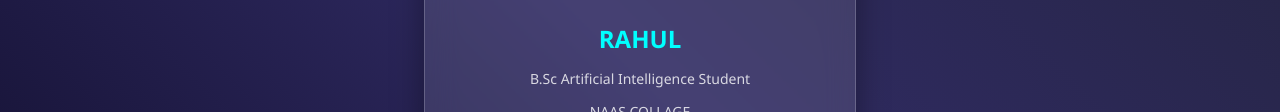
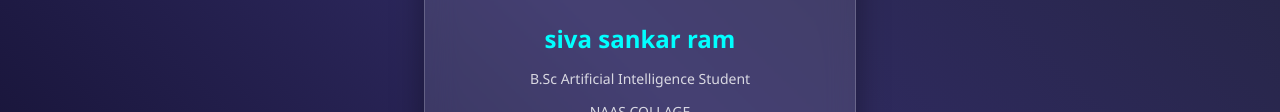
Before and after one commit to sivasankarram25ai33-max/ram12, a plain HTML site: page siva.html in a window 1280 px wide. Shown: the part 335-447 px from the top of the page. Drawn offline with Linux system fonts and the light colour scheme.

Commit message:
Update and rename rahul.html to siva.html

```diff
--- a/rahul.html
+++ b/siva.html
@@ -57,7 +57,7 @@
 
     <div class="glass-card">
         <img src="e:\sankar.jpg" class="profile-img">
-        <h2>RAHUL</h2>
+        <h2>siva sankar ram</h2>
         <p>B.Sc Artificial Intelligence Student</p>
         <p>NAAS COLLAGE</p>
 
@@ -70,4 +70,5 @@
     </div>
 
 </body>
+
 </html>
```
